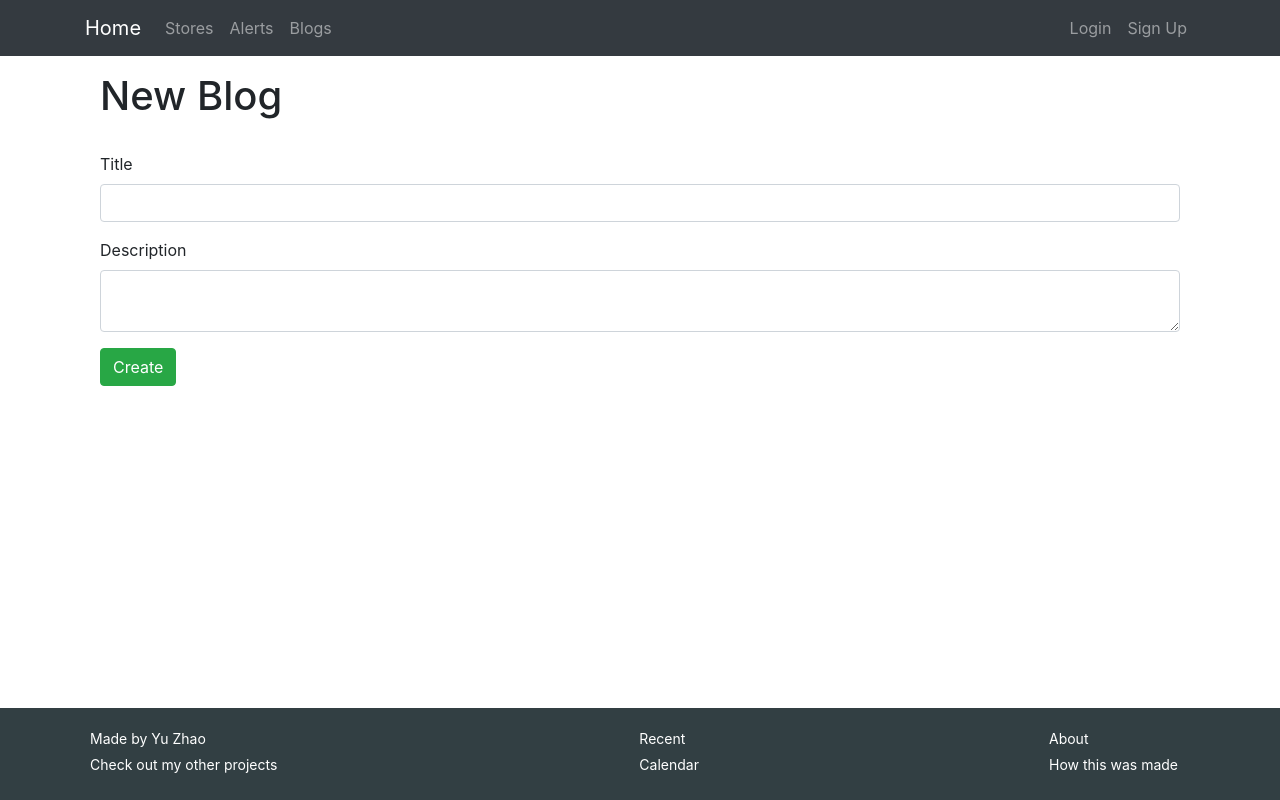
After one commit to zhaoyufrank8825/item_alert, a Flask app: page /blogs/new_blog in a window 1280 px wide. The commit adds this page. Run offline with Flask 2, Linux system fonts and the light colour scheme; some libraries are stand-ins or nearby versions.

Commit message:
add the blog model and html

```diff
--- a/app.py
+++ b/app.py
@@ -3,6 +3,7 @@ from flask.templating import render_template
 from views.alerts import alert_blueprint
 from views.stores import store_blueprint
 from views.users import user_blueprint
+from views.blogs import blog_blueprint
 import os
 
 
@@ -19,7 +20,7 @@ def home():
 app.register_blueprint(alert_blueprint, url_prefix="/alerts")
 app.register_blueprint(store_blueprint, url_prefix="/stores")
 app.register_blueprint(user_blueprint, url_prefix="/users")
-
+app.register_blueprint(blog_blueprint, url_prefix="/blogs")
 
 if __name__ == "__main__":
     app.run(debug=True)
--- /dev/null
+++ b/static/css/base.css
@@ -0,0 +1,47 @@
+.footer {
+    background-color: #323f43;
+    padding: 20px 0;
+    margin-top: 50px;
+    color: white;
+    font-size: 14px;
+    position: fixed;
+    bottom: 0px;
+    left: 0px;
+    right: 0px;
+    margin-bottom: 0px;
+}
+
+.footer__content {
+    max-width: 1100px;
+    margin: 0 auto;
+    display: flex;
+    flex-direction: row;
+}
+
+.footer .left {
+    flex-grow: 2;
+    display: flex;
+    flex-direction: column;
+}
+
+.footer .right {
+    flex-grow: 2;
+    display: flex;
+    flex-direction: row;
+}
+
+.footer__column {
+    display: flex;
+    flex-direction: column;
+    margin-left: 350px;
+}
+
+.footer__item {
+    margin-bottom: 5px;
+    color: inherit;
+    text-decoration: none;
+}
+
+.footer__item:hover {
+    text-decoration: underline;
+}
--- a/templates/base.html
+++ b/templates/base.html
@@ -5,6 +5,7 @@
     <meta http-equiv="X-UA-Compatible" content="IE=edge">
     <meta name="viewport" content="width=device-width, initial-scale=1.0">
     <link rel="stylesheet" href="https://maxcdn.bootstrapcdn.com/bootstrap/4.0.0/css/bootstrap.min.css" integrity="sha384-Gn5384xqQ1aoWXA+058RXPxPg6fy4IWvTNh0E263XmFcJlSAwiGgFAW/dAiS6JXm" crossorigin="anonymous">
+    <link rel="stylesheet" href="/static/css/base.css">
     <title>Item Alert</title>
 </head>
 <body>
@@ -19,10 +20,16 @@
                 <ul class="navbar-nav mr-auto">
                     <li class="nav-item"> <a class="nav-link" href="{{ url_for('stores.index') }}">Stores</a></li>
                     <li class="nav-item"> <a class="nav-link" href="{{ url_for('alerts.index') }}">Alerts</a></li>
+                    <li class="nav-item"> <a class="nav-link" href="{{ url_for('blogs.blogs') }}">Blogs</a></li>
                 </ul>
                 <ul class="navbar-nav ml-auto">
+                    {% if session['email'] %}
+                    <li class="nav-item"> <a class="nav-link" href="#">{{ session['email'] }}</a></li>
+                    <li class="nav-item"> <a class="nav-link" href="{{ url_for('users.logout') }}">Logout</a></li>
+                    {% else %}
                     <li class="nav-item"> <a class="nav-link" href="{{ url_for('users.login') }}">Login</a></li>
                     <li class="nav-item"> <a class="nav-link" href="{{ url_for('users.register') }}">Sign Up</a></li>
+                    {% endif %}
                 </ul>
             </div>
         </div>
@@ -41,6 +48,24 @@
 
         {% endblock %}
     </div>
+    <footer class="footer">
+        <div class="footer__content">
+            <section class="left">
+                <a class="footer__item">Made by Yu Zhao</a>
+                <a class="footer__item">Check out my other projects</a>
+            </section>
+            <section class="right">
+                <div class="footer__column">
+                    <a class="footer__item">Recent</a>
+                    <a class="footer__item">Calendar</a>
+                </div>
+                <div class="footer__column">
+                    <a class="footer__item">About</a>
+                    <a class="footer__item">How this was made</a>
+                </div>
+            </section>
+        </div>
+    </footer>
 </body>
 <script src="https://code.jquery.com/jquery-3.2.1.slim.min.js" integrity="sha384-KJ3o2DKtIkvYIK3UENzmM7KCkRr/rE9/Qpg6aAZGJwFDMVNA/GpGFF93hXpG5KkN" crossorigin="anonymous"></script>
 <script src="https://cdnjs.cloudflare.com/ajax/libs/popper.js/1.12.9/umd/popper.min.js" integrity="sha384-ApNbgh9B+Y1QKtv3Rn7W3mgPxhU9K/ScQsAP7hUibX39j7fakFPskvXusvfa0b4Q" crossorigin="anonymous"></script>
--- /dev/null
+++ b/templates/blogs/new_blog.html
@@ -0,0 +1,18 @@
+{% extends "base.html" %}
+{% block content %}
+<div class="container">
+    <form id="new_blog" action="/blogs/new_blog" method='POST'>
+        <h1 class="h1_head">New Blog</h1>
+        <br>
+        <div class="form-group">
+            <label for="title">Title</label>
+            <input type="text" id="title" name="title" class="form-control">
+        </div>
+        <div class="form-group">
+            <label for="description">Description</label>
+            <textarea id="description" name="description" class="form-control"></textarea>
+        </div>
+        <button type="submit" class="btn btn-success" id="submit-btn" >Create</button>
+    </form>
+</div>
+{% endblock %}
--- a/templates/users/register.html
+++ b/templates/users/register.html
@@ -6,6 +6,10 @@
             <div class="form-group">
                 <label for="email">Email</label>
                 <input type="text" class="form-control" id="email" name="email">
+            </div>
+            <div class="form-group">
+                <label for="username">Username</label>
+                <input type="text" class="form-control" id="username" name="username">
             </div>
             <div class="form-group">
                 <label for="password">Password</label>
--- /dev/null
+++ b/views/blogs.py
@@ -0,0 +1,42 @@
+from flask import render_template, request, session, make_response, Blueprint
+from models.post import Post
+from models.blog import Blog
+from models.user import User
+
+blog_blueprint = Blueprint("blogs", __name__)
+
+
+@blog_blueprint.route("/")
+def blogs():
+    user = User.find_by_email(session['email'])
+    blogs = user.get_blogs()
+    return render_template("blogs/index.html", blogs=blogs, user=user)
+
+@blog_blueprint.route("/new_blog", methods=["GET", "POST"])
+def new_blog():
+    if request.method == "GET":
+        return render_template("blogs/new_blog.html")
+    else:
+        user=User.get_by_email(session['email'])
+        title = request.form['title']
+        description = request.form['description']
+        blog = Blog(user.email, user.username, user._id, title, description)
+        blog.save_to_mongo()
+        return make_response(blogs())
+
+@blog_blueprint.route("/<string:blog_id>/posts")
+def posts(blog_id):
+    blog = Blog.from_mongo(blog_id)
+    posts = blog.get_posts()
+    return render_template("posts.html", posts=posts, blog=blog)
+
+@blog_blueprint.route("/<string:blog_id>/posts/new_post", methods=['GET', 'POST'])
+def new_post(blog_id):
+    if request.method == "GET":
+        return render_template("new_post.html", blog_id=blog_id)
+    else:
+        title = request.form['title']
+        content = request.form['content']
+        post = Post(blog_id, title, content, session['email'])
+        post.save_to_mongo()
+        return make_response(posts(blog_id))
```
Also changed, not shown: models/blog.py (added, +44 -0 lines), models/post.py (added, +34 -0 lines), models/user/user.py (+26 -6 lines), templates/blogs/index.html (added, +14 -0 lines), templates/posts/edit_post.html (added, +18 -0 lines), templates/posts/index.html (added, +18 -0 lines), templates/posts/new_post.html (added, +18 -0 lines), views/users.py (+8 -2 lines).
